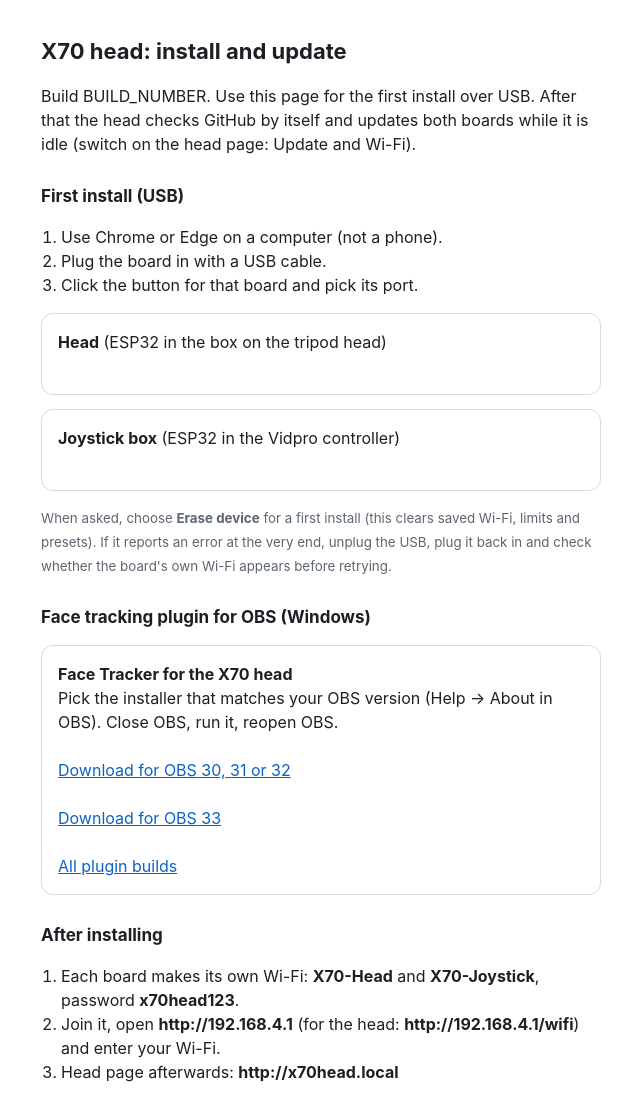
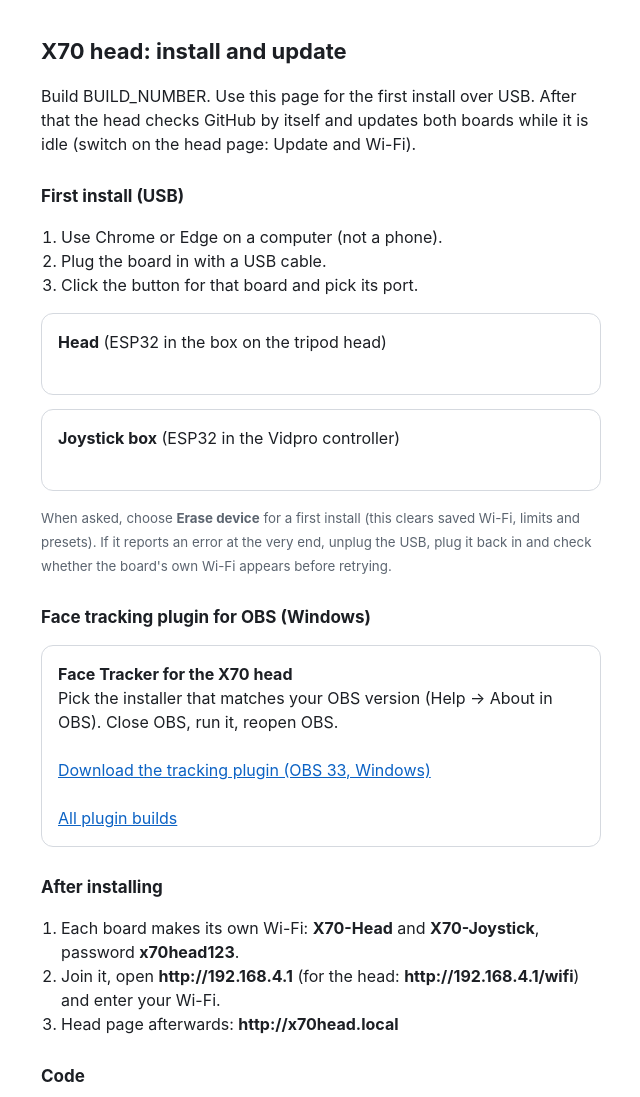
Before and after one commit to bigmes-rgb/x70-head, a plain HTML site: page site/index.html in a window 1280 px wide. Shown: the top 1097 px of the page, without its empty margins (319-959 px from the left). Drawn offline with Linux system fonts and the light colour scheme.

Commit message:
Tracking page and installer page follow the new plugin: rest zone, anticipation, OBS 33 download
Co-Authored-By: Claude Fable 5.2 <noreply@anthropic.com>
Claude-Session: https://claude.ai/code/session_01KBQziJVc9kYnPzZWoa2fVP

```diff
--- a/site/index.html
+++ b/site/index.html
@@ -13,8 +13,7 @@ ol{padding-left:20px}small{color:#5c6570}a{color:#0b62c4}</style>
 <small>When asked, choose <b>Erase device</b> for a first install (this clears saved Wi-Fi, limits and presets). If it reports an error at the very end, unplug the USB, plug it back in and check whether the board's own Wi-Fi appears before retrying.</small>
 <h2>Face tracking plugin for OBS (Windows)</h2>
 <div class="card"><b>Face Tracker for the X70 head</b><br>Pick the installer that matches your OBS version (Help &rarr; About in OBS). Close OBS, run it, reopen OBS.<br><br>
-<a href="https://github.com/bigmes-rgb/obs-face-tracker/releases/latest/download/FaceTracker-X70-for-OBS-30-31-32.exe">Download for OBS 30, 31 or 32</a><br><br>
-<a href="https://github.com/bigmes-rgb/obs-face-tracker/releases/latest/download/FaceTracker-X70-for-OBS-33.exe">Download for OBS 33</a><br><br>
+<a href="https://github.com/bigmes-rgb/obs-face-tracker/releases/latest/download/FaceTracker-X70-for-OBS-33.exe">Download the tracking plugin (OBS 33, Windows)</a><br><br>
 <a href="https://github.com/bigmes-rgb/obs-face-tracker/releases">All plugin builds</a></div>
 
 <h2>After installing</h2>
```
Also changed, not shown: 1 other file.
